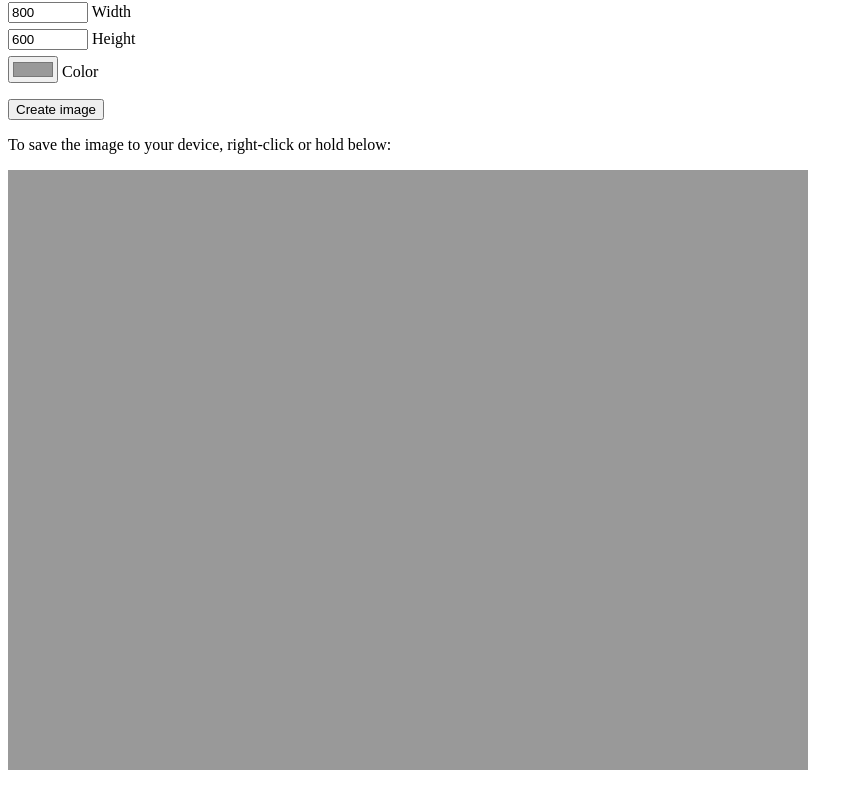
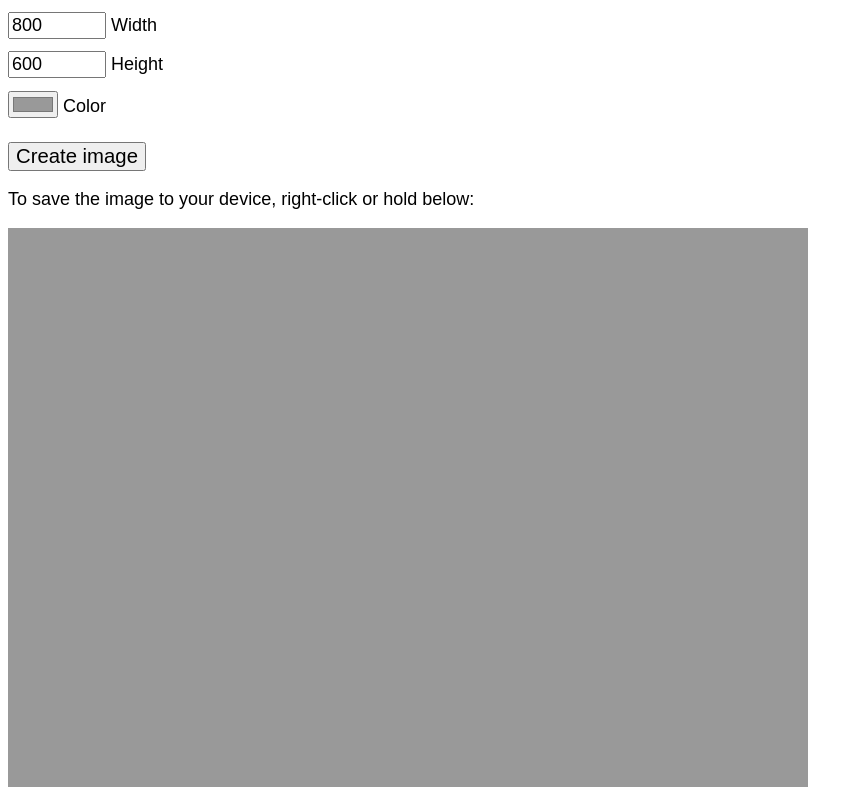
Before and after one commit to axelpale/make-color-image, a website: page index.html in a window 1280 px wide. Shown: the part 78-865 px from the top of the page, without its empty margins (0-863 px from the left). Drawn offline with Linux system fonts and the light colour scheme.

Commit message:
Improve styles

```diff
--- a/index.html
+++ b/index.html
@@ -4,12 +4,23 @@
 
   <title>Make Color Image</title>
   <style>
-    body { background: white; color: black; }
+    body {
+      background: white;
+      color: black;
+      font-family: sans-serif;
+      font-size: 18px;
+    }
     a:link { color: #0000EE; }
     a:visited { color: #551A8B; }
     a:hover { color: lightblue; }
     a:active { color: lightblue; }
-    .form-block { margin-bottom: 0.38rem; }
+    .form-block, .form-block input {
+      font-size: 1em;
+      margin-bottom: 0.38rem;
+    }
+    button#imgsubmit {
+      font-size: 1.27rem;
+    }
   </style>
 </head><body>
   <h1>Make Single-Color Image</h1>
```
